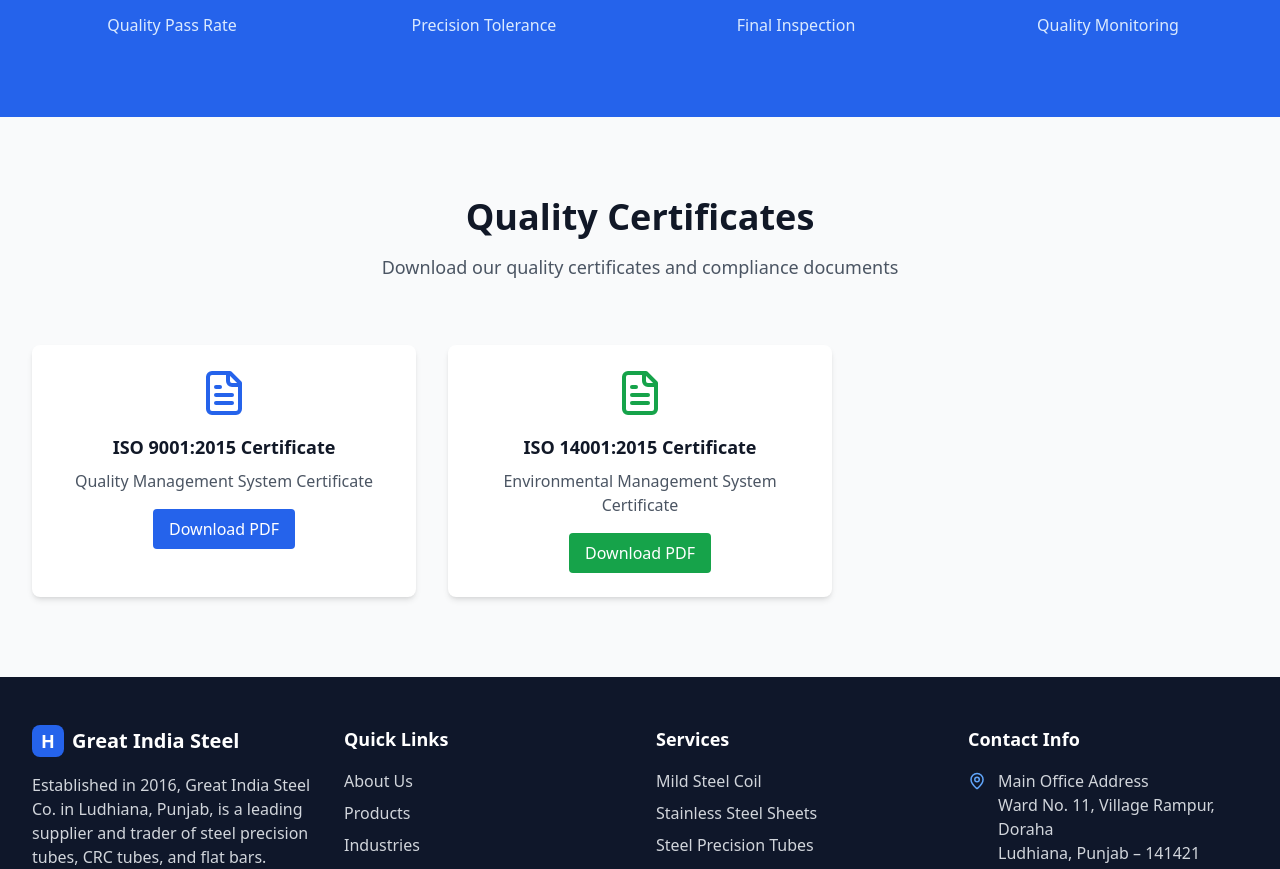
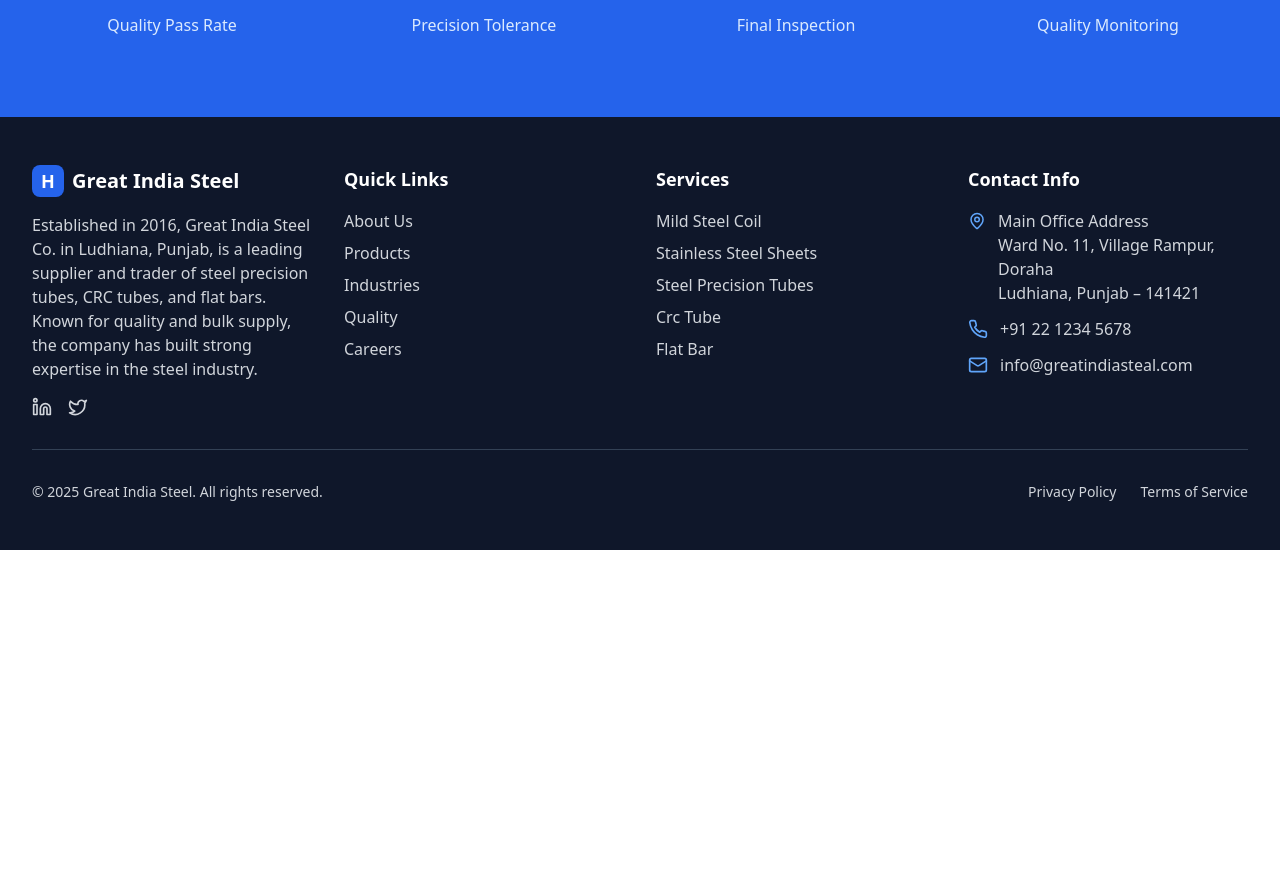
Before and after one commit to RajCoder9931/Great-India-Steels, a React (Vite) app in the folder Frontend/: page /quality in a window 1280 px wide. Shown: the part 2451-3320 px from the top of the page. After the commit the page ends 3001 px from the top, so only its background shows below. Built offline with nearby package versions, Linux system fonts and the light colour scheme.

Commit message:
Update Quality.jsx

```diff
--- a/Frontend/src/pages/Quality.jsx
+++ b/Frontend/src/pages/Quality.jsx
@@ -145,45 +145,6 @@
           </div>
         </div>
       </section>
-      {/* Quality Certificates */}
-     <section className="py-20 bg-gray-50">
-    <div className="max-w-7xl mx-auto px-4 sm:px-6 lg:px-8">
-    <div className="text-center mb-16">
-      <h2 className="text-4xl font-bold text-gray-900 mb-4">
-        Quality Certificates
-      </h2>
-      <p className="text-lg text-gray-600">
-        Download our quality certificates and compliance documents
-      </p>
-    </div>
-    <div className="grid grid-cols-1 md:grid-cols-2 lg:grid-cols-3 gap-8">
 
-      {/* ISO 9001 */}
-      <div className="bg-white p-6 rounded-lg shadow-md text-center">
-        <FileTextIcon className="h-12 w-12 text-blue-600 mx-auto mb-4" />
-        <h3 className="text-lg font-semibold text-gray-900 mb-2">
-          ISO 9001:2015 Certificate
-        </h3>
-        <p className="text-gray-600 mb-4">
-          Quality Management System Certificate
-        </p>
-        <a href="../assets/Registration.jpeg" download className="bg-blue-600 text-white px-4 py-2 rounded hover:bg-blue-700 transition-colors inline-block">
-        Download PDF</a>
-      </div>
-      {/* ISO 14001 */}
-      <div className="bg-white p-6 rounded-lg shadow-md text-center">
-        <FileTextIcon className="h-12 w-12 text-green-600 mx-auto mb-4" />
-        <h3 className="text-lg font-semibold text-gray-900 mb-2">
-          ISO 14001:2015 Certificate
-        </h3>
-        <p className="text-gray-600 mb-4">
-          Environmental Management System Certificate
-        </p>
-        <a href="../assets/Management.jpeg" download className="bg-green-600 text-white px-4 py-2 rounded hover:bg-green-700 transition-colors inline-block" >
-        Download PDF </a>
-      </div>
-    </div>
-  </div>
-</section>
 </div>;
 }
```
